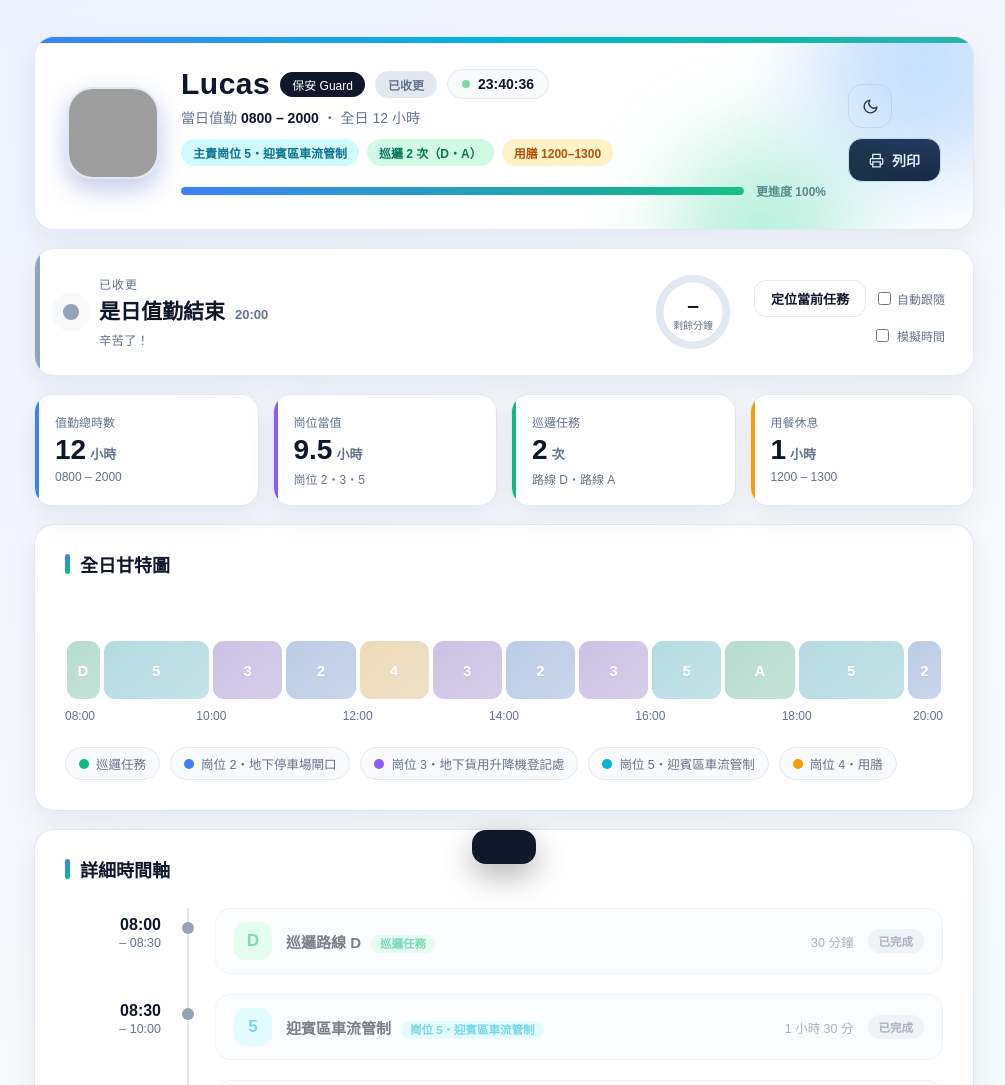
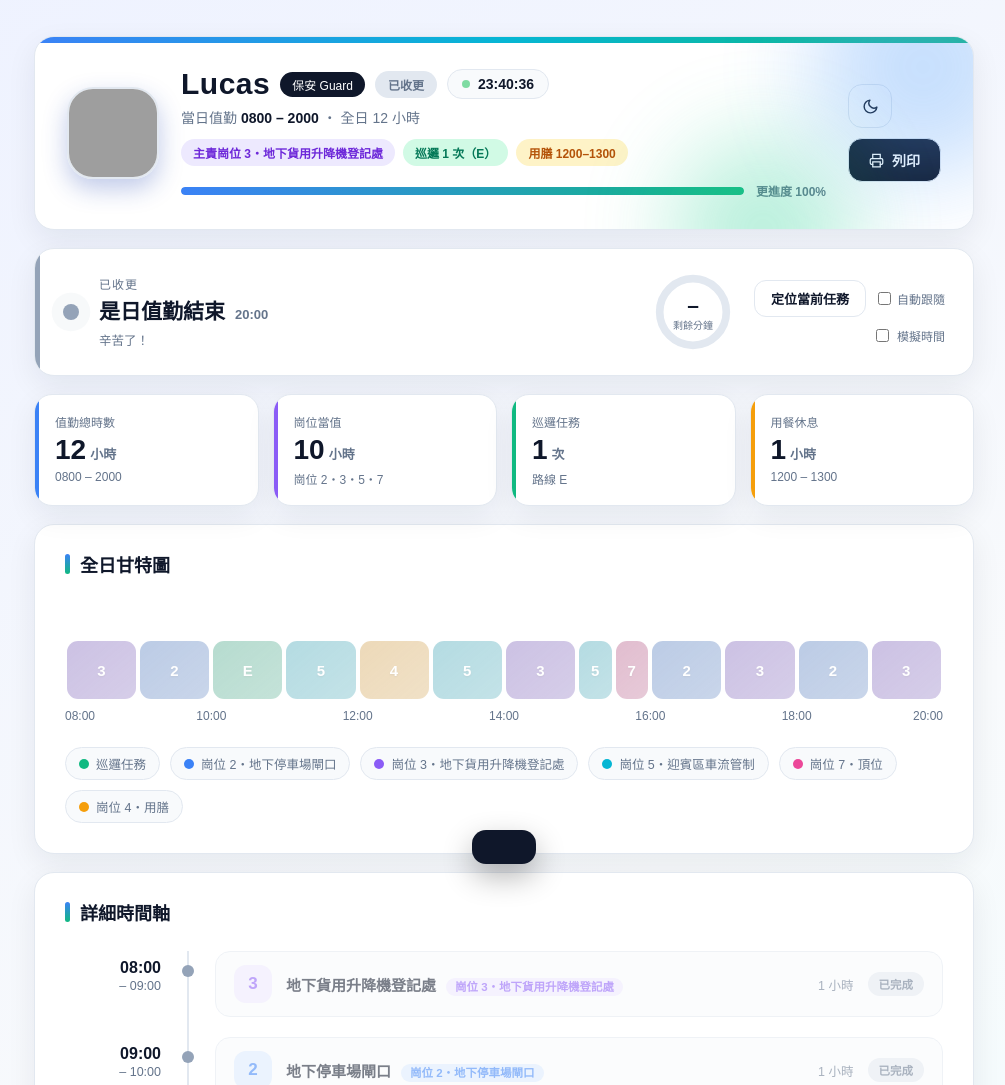
Before and after one commit to ldosa9402/ldosa9402.github.io, a plain HTML site: page temp/22237212-4934-46f3-bb0f-9129615761c9/index.html in a window 1280 px wide. Shown: the top 1085 px of the page, without its empty margins (136-1141 px from the left). Drawn offline with Linux system fonts and the light colour scheme; grey boxes are pictures that could not be loaded; a small style sheet from the web is missing.

Commit message:
Update index.html

```diff
--- a/temp/22237212-4934-46f3-bb0f-9129615761c9/index.html
+++ b/temp/22237212-4934-46f3-bb0f-9129615761c9/index.html
@@ -16,6 +16,7 @@
     --p2:#3b82f6; --p2-soft:#dbeafe; --p2-ink:#1d4ed8;
     --p3:#8b5cf6; --p3-soft:#ede9fe; --p3-ink:#6d28d9;
     --p5:#06b6d4; --p5-soft:#cffafe; --p5-ink:#0e7490;
+    --p7:#ec4899; --p7-soft:#fce7f3; --p7-ink:#be185d;
     --meal:#f59e0b; --meal-soft:#fef3c7; --meal-ink:#b45309;
   }
   body[data-theme="dark"]{
@@ -26,6 +27,7 @@
     --p2-soft:rgba(59,130,246,.16);      --p2-ink:#93c5fd;
     --p3-soft:rgba(139,92,246,.16);      --p3-ink:#c4b5fd;
     --p5-soft:rgba(6,182,212,.16);       --p5-ink:#67e8f9;
+    --p7-soft:rgba(236,72,153,.16);      --p7-ink:#f9a8d4;
     --meal-soft:rgba(245,158,11,.16);    --meal-ink:#fcd34d;
     color-scheme:dark;
   }
@@ -68,7 +70,7 @@
   .chip{ font-size:12px; padding:5px 12px; border-radius:999px; font-weight:600; }
   .chip.c-patrol{ background:var(--patrol-soft); color:var(--patrol-ink); }
   .chip.c-meal{ background:var(--meal-soft); color:var(--meal-ink); }
-  .chip.c-p5{ background:var(--p5-soft); color:var(--p5-ink); }
+  .chip.c-p3{ background:var(--p3-soft); color:var(--p3-ink); }
   .sp{ display:flex; align-items:center; gap:12px; margin-top:16px; }
   .sp-track{ flex:1; height:8px; border-radius:99px; background:var(--line); overflow:hidden; }
   .sp-fill{ height:100%; width:0; border-radius:99px;
@@ -255,8 +257,8 @@
       </div>
       <p class="sub">當日值勤 <b>0800 – 2000</b> ・ 全日 12 小時</p>
       <div class="chips">
-        <span class="chip c-p5">主責崗位 5・迎賓區車流管制</span>
-        <span class="chip c-patrol">巡邏 2 次（D・A）</span>
+        <span class="chip c-p3">主責崗位 3・地下貨用升降機登記處</span>
+        <span class="chip c-patrol">巡邏 1 次（E）</span>
         <span class="chip c-meal">用膳 1200–1300</span>
       </div>
       <div class="sp"><div class="sp-track"><div class="sp-fill" id="spFill"></div></div><span id="spTxt">更進度 0%</span></div>
@@ -302,8 +304,8 @@
   <!-- 統計 -->
   <section class="stats">
     <div class="stat reveal" style="--sc:#3b82f6"><small>值勤總時數</small><span class="num" data-val="12">0</span><span class="unit">小時</span><div class="note">0800 – 2000</div></div>
-    <div class="stat reveal" style="--sc:#8b5cf6"><small>崗位當值</small><span class="num" data-val="9.5">0</span><span class="unit">小時</span><div class="note">崗位 2・3・5</div></div>
-    <div class="stat reveal" style="--sc:#10b981"><small>巡邏任務</small><span class="num" data-val="2">0</span><span class="unit">次</span><div class="note">路線 D・路線 A</div></div>
+    <div class="stat reveal" style="--sc:#8b5cf6"><small>崗位當值</small><span class="num" data-val="10">0</span><span class="unit">小時</span><div class="note">崗位 2・3・5・7</div></div>
+    <div class="stat reveal" style="--sc:#10b981"><small>巡邏任務</small><span class="num" data-val="1">0</span><span class="unit">次</span><div class="note">路線 E</div></div>
     <div class="stat reveal" style="--sc:#f59e0b"><small>用餐休息</small><span class="num" data-val="1">0</span><span class="unit">小時</span><div class="note">1200 – 1300</div></div>
   </section>
 
@@ -323,7 +325,7 @@
     <ol class="tl" id="tlBox"></ol>
   </section>
 
-  <footer>整理自當日值勤表（更新版）・ Lucas（0800–2000）</footer>
+  <footer>整理自當日值勤表（最新更新）・ Lucas（0800–2000）</footer>
 </div>
 
 <div class="toast" id="toast"><span class="tdot"></span><span id="toastTxt"></span></div>
@@ -334,22 +336,24 @@
     p2:    { label:"崗位 2・地下停車場閘口",     soft:"var(--p2-soft)",     hex:"#3b82f6" },
     p3:    { label:"崗位 3・地下貨用升降機登記處", soft:"var(--p3-soft)",    hex:"#8b5cf6" },
     p5:    { label:"崗位 5・迎賓區車流管制",     soft:"var(--p5-soft)",     hex:"#06b6d4" },
+    p7:    { label:"崗位 7・頂位",              soft:"var(--p7-soft)",     hex:"#ec4899" },
     meal:  { label:"崗位 4・用膳",              soft:"var(--meal-soft)",   hex:"#f59e0b" }
   };
-  /* ===== 更新版值勤表 ===== */
+  /* ===== 最新更新版值勤表 ===== */
   var SCHEDULE = [
-    { s:"08:00", e:"08:30", code:"D", name:"巡邏路線 D",           type:"patrol" },
-    { s:"08:30", e:"10:00", code:"5", name:"迎賓區車流管制",        type:"p5" },
-    { s:"10:00", e:"11:00", code:"3", name:"地下貨用升降機登記處",   type:"p3" },
-    { s:"11:00", e:"12:00", code:"2", name:"地下停車場閘口",        type:"p2" },
+    { s:"08:00", e:"09:00", code:"3", name:"地下貨用升降機登記處",   type:"p3" },
+    { s:"09:00", e:"10:00", code:"2", name:"地下停車場閘口",        type:"p2" },
+    { s:"10:00", e:"11:00", code:"E", name:"巡邏路線 E",           type:"patrol" },
+    { s:"11:00", e:"12:00", code:"5", name:"迎賓區車流管制",        type:"p5" },
     { s:"12:00", e:"13:00", code:"4", name:"用膳",                 type:"meal" },
-    { s:"13:00", e:"14:00", code:"3", name:"地下貨用升降機登記處",   type:"p3" },
-    { s:"14:00", e:"15:00", code:"2", name:"地下停車場閘口",        type:"p2" },
-    { s:"15:00", e:"16:00", code:"3", name:"地下貨用升降機登記處",   type:"p3" },
-    { s:"16:00", e:"17:00", code:"5", name:"迎賓區車流管制",        type:"p5" },
-    { s:"17:00", e:"18:00", code:"A", name:"巡邏路線 A",           type:"patrol" },
-    { s:"18:00", e:"19:30", code:"5", name:"迎賓區車流管制",        type:"p5" },
-    { s:"19:30", e:"20:00", code:"2", name:"地下停車場閘口",        type:"p2" }
+    { s:"13:00", e:"14:00", code:"5", name:"迎賓區車流管制",        type:"p5" },
+    { s:"14:00", e:"15:00", code:"3", name:"地下貨用升降機登記處",   type:"p3" },
+    { s:"15:00", e:"15:30", code:"5", name:"迎賓區車流管制",        type:"p5" },
+    { s:"15:30", e:"16:00", code:"7", name:"頂位",                 type:"p7" },
+    { s:"16:00", e:"17:00", code:"2", name:"地下停車場閘口",        type:"p2" },
+    { s:"17:00", e:"18:00", code:"3", name:"地下貨用升降機登記處",   type:"p3" },
+    { s:"18:00", e:"19:00", code:"2", name:"地下停車場閘口",        type:"p2" },
+    { s:"19:00", e:"20:00", code:"3", name:"地下貨用升降機登記處",   type:"p3" }
   ];
 
   /* ---------- 工具 ---------- */
@@ -594,7 +598,7 @@
       nowLabel.textContent = "尚未開更";
       nowTitle.textContent = "08:00 開始值勤";
       nowRange.textContent = "";
-      nowNext.textContent = "首項任務：巡邏路線 D・還有 " + fmtDur(480 - m);
+      nowNext.textContent = "首項任務：地下貨用升降機登記處・還有 " + fmtDur(480 - m);
       statusPill.className = "pill wait";
       statusPill.textContent = "未開更";
       document.title = "Lucas · 當日工作時間表";
```
